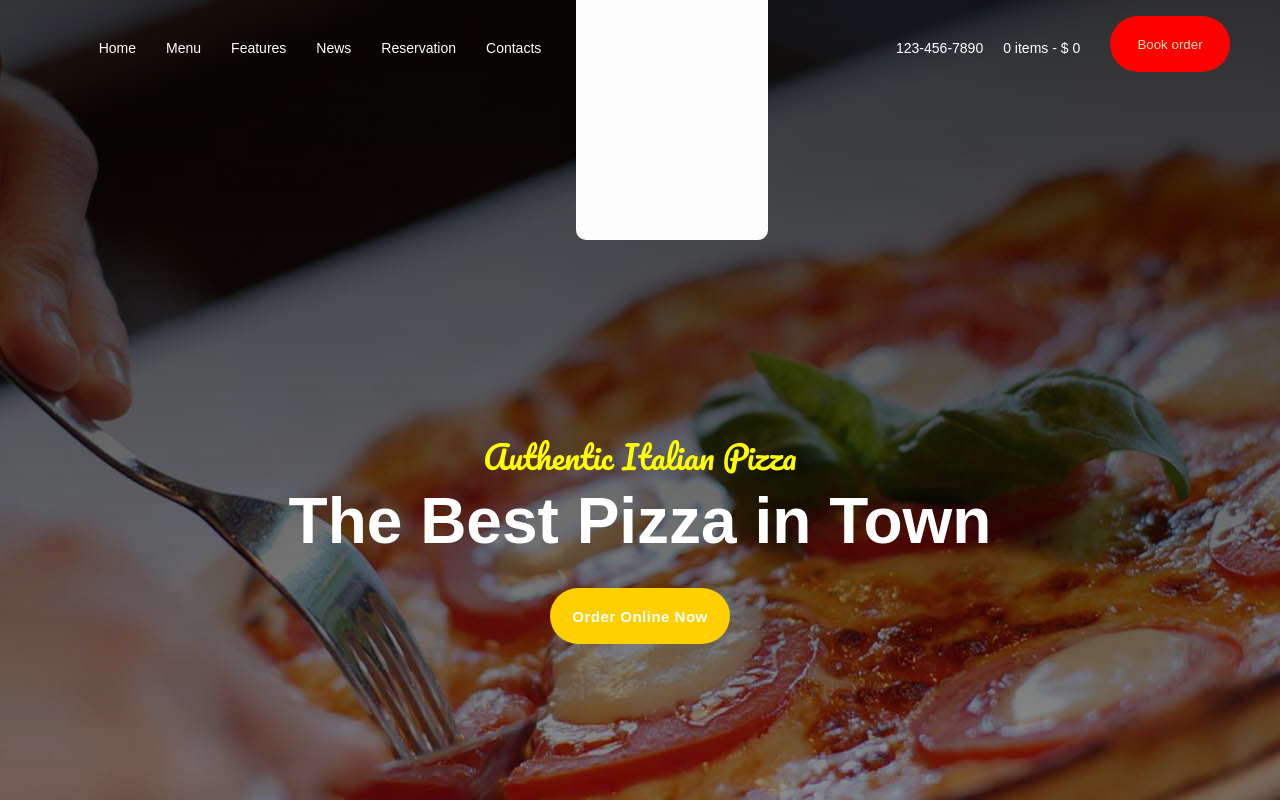
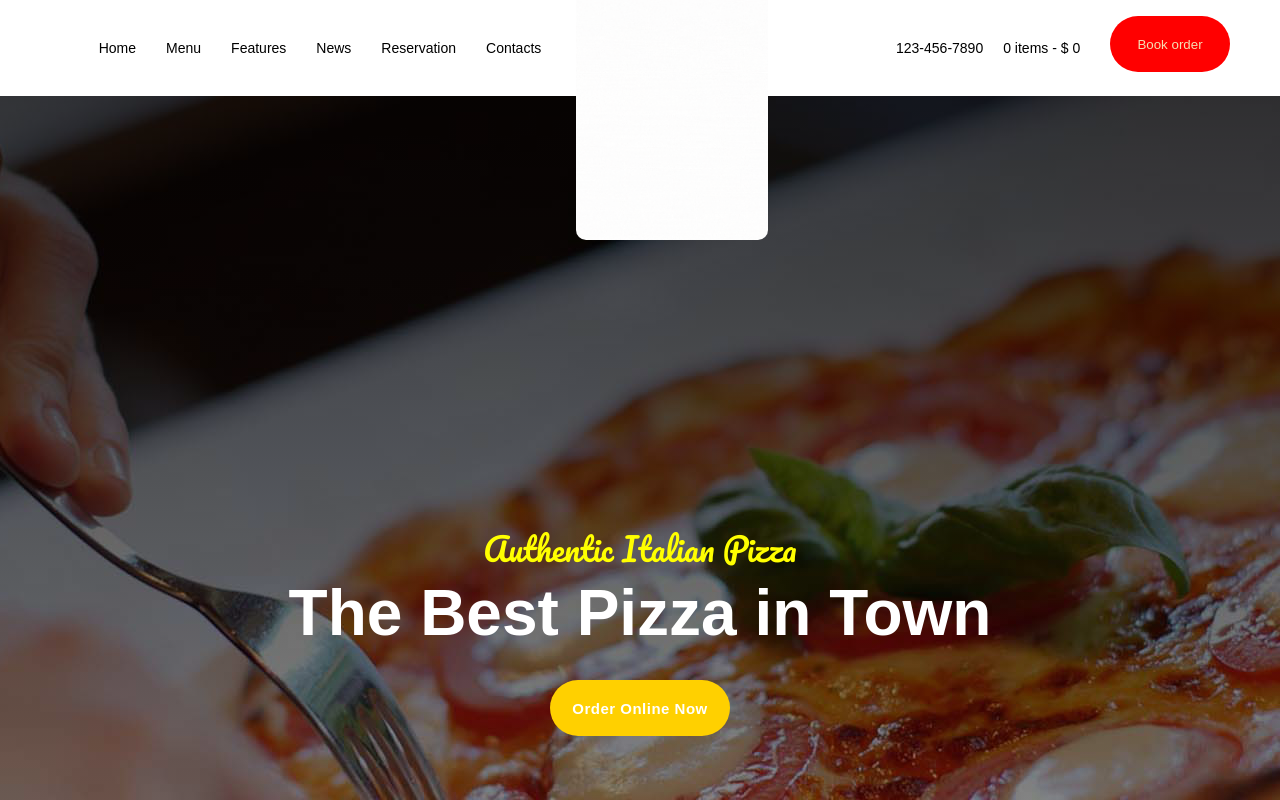
Before and after one commit to mistrypavankumar/meghas-pizza, a React (Create React App) app: page / in a window 1280 px wide. Shown: the top 800 px of the page. Built offline with nearby package versions, Linux system fonts and the light colour scheme.

Commit message:
updated navbar

```diff
--- a/src/Home.css
+++ b/src/Home.css
@@ -1,3 +1,8 @@
+*{
+    padding: 0;
+    margin: 0;
+    box-sizing: border-box;
+}
 .deshesContainer{
     width: 100%;
     height: 100%;
--- a/src/Home.js
+++ b/src/Home.js
@@ -1,4 +1,5 @@
 import React from 'react'
+import Navbar from './components/Navbar'
 import Banner from './pages/home/Banner/Banner'
 import Cards from './pages/home/Cards/Cards'
 import WelcomePage from './pages/home/WelcomePage/WelcomePage'
@@ -31,7 +32,11 @@ export default function Home() {
     }
     return (
         <>
+            <Navbar />
+
+          <div>
             <Banner />
+
             <WelcomePage />
 
             <div className = "deshesContainer">
@@ -59,7 +64,7 @@ export default function Home() {
             <Contact />
 
             <Footer />
-
+          </div>
         </>
     )
 }
--- a/src/components/Navbar.css
+++ b/src/components/Navbar.css
@@ -1,8 +1,8 @@
-*{
+/* *{
     margin: 0;
     padding: 0;
     box-sizing: border-box;
-}
+} */
 
 :root{
     --textColor: rgb(255, 187, 0);
@@ -11,14 +11,35 @@
 }
 
 
-nav{
-    width: 100hw;
+.main_navbar{
+    width: 100%;
     height: 12vh;
-    position: relative;
+    z-index: 9999;
+    position: -webkit-sticky;
+    position: sticky;
+    top: 0;
+    background-color: transparent;
+}
+.main_navbar.nav_active{
+    background-color: #ffff !important;
+    color: #000;
+    box-shadow: 10px 10px 20px rgba(0,0,0,0.1);
+    transition: 0.3s ease-in;
 }
 
-nav .navbar{
+.main_navbar .navbar{
     width: 50vw;
+}
+.menu-item.nav_active{
+    color: #000;
+}
+
+.menu-item.nav_active:hover{
+    color: var(--secondary);
+    transition: 1s ease;
+}
+.main_navbar .navbar.nav_active{
+
 }
 
 nav ul{
@@ -31,7 +52,7 @@ nav ul{
 nav ul li{
     line-height: 12vh;
     padding: 0px 15px 0px 15px;
-    color: white;
+    color: #000;
     font-size: 14px;
     font-family: sans-serif;
     font-weight: 500;
@@ -50,7 +71,7 @@ nav .logo{
     text-align: center;
     padding: 50px 20px;
     font-family: monospace; /* Need to change */
-    position: absolute;
+    /* position: absolute; */
     display: flex;
     justify-content: center;
     align-items: center;
@@ -68,21 +89,31 @@ nav .logo{
 
 }
 
+.logo.hide{
+    display: none;
+}
 nav .right_menu{
     width: 30vw;
-    /* background-color: red; */
     display: flex;
     justify-content: start;
     position: absolute;
     right: 0;
     top: 0;
-    height: 12vh;
     line-height: 12vh;
 
 }
 
+.right_menu.nav_active{
+    color: #000;
+    transition: 1s ease-in;
+}
+
 nav .right_menu_content{
     display: flex;
+}
+
+.heading1.nav_active{
+    color: #000;
 }
 
 .right_menu_content .heading2{
@@ -90,11 +121,25 @@ nav .right_menu_content{
 
 }
 
+.heading2.nav_active{
+    color: #000;
+}
+
+.heading1.nav_active:hover{
+    color: red;
+    cursor: pointer;
+}
+
+.heading2.nav_active:hover{
+    color: red;
+    cursor: pointer;
+}
+
 .right_menu_content h1{
     font-size: 14px !important;
     font-family: sans-serif;
     font-weight: 500;
-    color: #fff;
+    color: #000;
 }
 
 
@@ -107,6 +152,13 @@ nav .right_menu_content{
     background-color: var(--secondary);
     transition: .5s ease-out ;
 }
+.cbtnStyle.nav_active{
+    color: var(--primary);
+}
+.cbtnStyle.nav_active:hover{
+    color: var(--secondary);
+}
+
 
 .cbtnStyle:hover{
     border-color: var(--secondary) !important;
--- a/src/components/Navbar.js
+++ b/src/components/Navbar.js
@@ -1,4 +1,4 @@
-import React from 'react'
+import React,{useState} from 'react'
 import NavbarData from './NavbarData'
 import "./Navbar.css"
 import Button from './Button';
@@ -10,31 +10,42 @@ export default function Navbar() {
     const number_of_items = 0;
     const total_amount = 0.00;
 
+    const [navbar, setNavbar] = useState(false);
+
 
     const _navbardata = (nav, index) =>{
         return (
-            <li className = "menu-item">
+            <li className = { navbar ? "menu-item nav_active": "menu-item"}>
                 {nav.menuName}
             </li>
         )
     }
+
+    const changeBg = () => {
+        if(window.scrollY >= 80){
+            setNavbar(true);
+        }else{
+            setNavbar(false);
+        }
+    }
+    window.addEventListener('scroll', changeBg);
     return (
         <>
-            <nav>
-                <div className = "navbar">
+            <nav class = { navbar ? "main_navbar nav_active" : "main_navbar"}>
+                <div className = {navbar ? "navbar nav_active": "navbar" } >
                     <ul>
                         {NavbarData.map(_navbardata)}
                     </ul>
 
                 </div>
-                <div className = "logo">
+                <div className = {navbar ? "logo hide" :  "logo"}>
 
                 </div>
 
-                <div className = "right_menu">
+                <div className = {navbar ? "right_menu nav_active":  "right_menu"}>
                     <div className = "right_menu_content">
-                    <h1 className = "heading1">123-456-7890</h1>
-    <h1 className = "heading2">{`${number_of_items} items - $ ${total_amount}`}</h1>
+                    <h1 className = {navbar? "heading1 nav_active": "heading1"}>123-456-7890</h1>
+                    <h1 className = {navbar ? "heading2 nav_active": "heading2"}>{`${number_of_items} items - $ ${total_amount}`}</h1>
 
 
                     <Button
@@ -43,7 +54,7 @@ export default function Navbar() {
                     borderRadius = "50px"
                     width = "120px"
                     height = "7vh"
-                    custom_btn_style = "cbtnStyle"
+                    custom_btn_style = {navbar? "cbtnStyle nav_active": "cbtnStyle"}
                     />
                     </div>
                 </div>
--- a/src/pages/home/Banner/Banner.css
+++ b/src/pages/home/Banner/Banner.css
@@ -1,3 +1,28 @@
+*{
+    margin: 0;
+    padding: 0;
+    box-sizing: border-box;
+}
+
+
+.Banner_heading{
+    color: #fff;
+    display: flex;
+    flex-direction: column;
+    justify-content: flex-end;
+    padding-bottom: 20vh;
+    align-items: center;
+    height: 100vh;
+}
+
+.Banner_heading h1{
+    font-size: 4rem;
+    font-family: sans-serif;
+    margin-bottom: 30px;
+    transition: 1s ease-out;
+
+}
+
 .btn_style{
     background-color: rgb(255, 208, 0);
     color: #fff;
@@ -12,20 +37,3 @@
 .btn_style:hover{
     border-color: rgb(255, 208, 0) !important;
 }
-.Banner_heading{
-    color: #fff;
-    display: flex;
-    flex-direction: column;
-    justify-content: center;
-    height: 50vh;
-    margin-top: 30vh;
-    align-items: center;
-}
-
-.Banner_heading h1{
-    font-size: 4rem;
-    font-family: sans-serif;
-    margin-bottom: 30px;
-    transition: 1s ease-out;
-
-}
--- a/src/pages/home/Banner/Banner.js
+++ b/src/pages/home/Banner/Banner.js
@@ -1,5 +1,4 @@
 import React from 'react'
-import Navbar from '../../../components/Navbar'
 import '../../../App.css'
 import '../Banner/Banner.css'
 import Button from '../../../components/Button'
@@ -9,7 +8,6 @@ const Banner = () => {
     return(
         <>
            <div className = "header">
-               <Navbar />
 
                <div className = "Banner_heading">
                     <Heading
```
